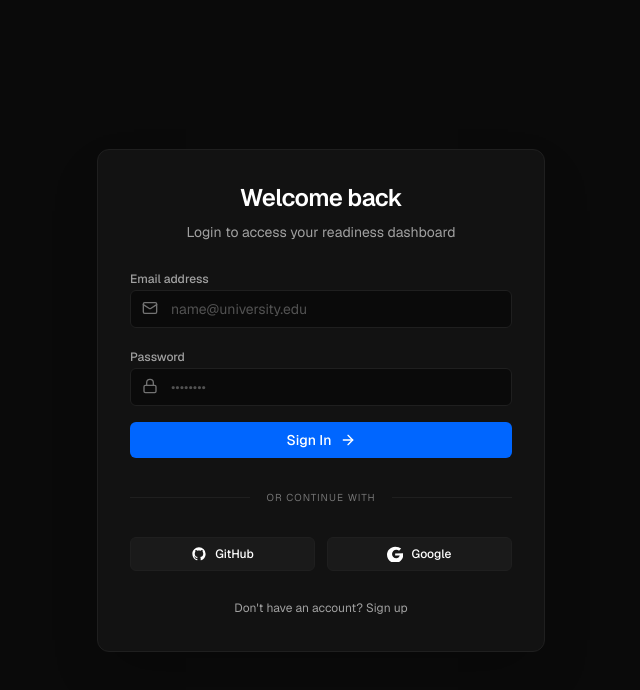
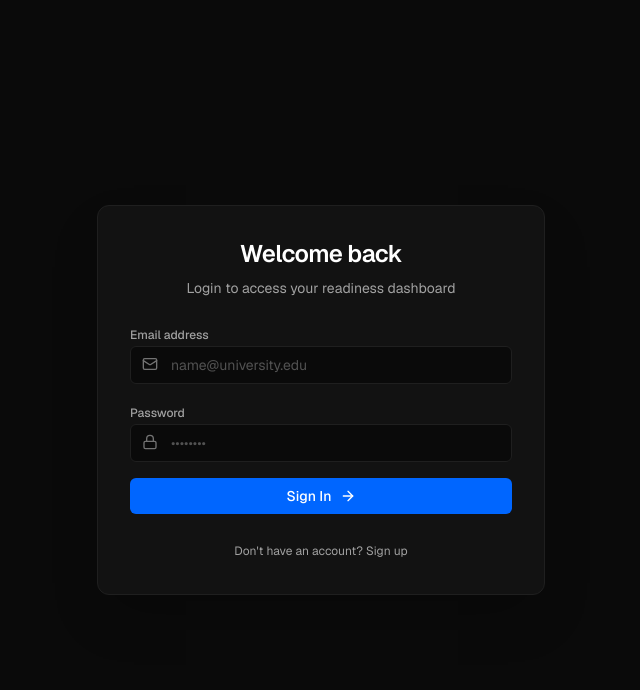
Before and after one commit to KeshavSwami04/Interview-OS, a Next.js app: page /login in a window 1280 px wide. Shown: the top 690 px of the page, without its empty margins (319-959 px from the left). Built offline with nearby package versions, Linux system fonts and the light colour scheme; no server answers.

Commit message:
feat: remove GitHub and Google OAuth buttons from login page

```diff
--- a/src/app/login/page.tsx
+++ b/src/app/login/page.tsx
@@ -59,23 +59,6 @@ function LoginForm() {
     }
   }
 
-  const handleOAuthLogin = async (provider: 'github' | 'google') => {
-    setLoading(true)
-    setErrorMessage(null)
-    try {
-      const { error } = await supabase.auth.signInWithOAuth({
-        provider,
-        options: {
-          redirectTo: `${window.location.origin}/auth/callback`,
-          scopes: provider === 'github' ? 'read:user repo' : undefined,
-        },
-      })
-      if (error) throw error
-    } catch (err: any) {
-      setErrorMessage(err.message || `Failed to sign in with ${provider}.`)
-      setLoading(false)
-    }
-  }
 
   return (
     <div className="w-full max-w-md p-8 bg-[#121212] border border-[#1F1F1F] rounded-xl shadow-2xl space-y-6">
@@ -149,36 +132,6 @@ function LoginForm() {
         </button>
       </form>
 
-      <div className="relative flex py-2 items-center justify-center">
-        <div className="flex-grow border-t border-[#1F1F1F]"></div>
-        <span className="flex-shrink mx-4 text-[10px] text-neutral-500 uppercase tracking-widest">or continue with</span>
-        <div className="flex-grow border-t border-[#1F1F1F]"></div>
-      </div>
-
-      <div className="grid grid-cols-2 gap-3">
-        <button
-          onClick={() => handleOAuthLogin('github')}
-          disabled={loading}
-          className="flex items-center justify-center gap-2 py-2 bg-[#1A1A1A] hover:bg-[#262626] border border-[#262626] text-white text-xs font-medium rounded-md cursor-pointer transition-colors"
-        >
-          <svg className="h-4 w-4" viewBox="0 0 24 24" fill="currentColor">
-            <path fillRule="evenodd" clipRule="evenodd" d="M12 2C6.477 2 2 6.477 2 12c0 4.42 2.87 8.17 6.84 9.5.5.08.66-.23.66-.5v-1.69c-2.77.6-3.36-1.34-3.36-1.34-.46-1.16-1.11-1.47-1.11-1.47-.91-.62.07-.6.07-.6 1 .07 1.53 1.03 1.53 1.03.87 1.52 2.34 1.07 2.91.83.09-.65.35-1.09.63-1.34-2.22-.25-4.55-1.11-4.55-4.92 0-1.11.38-2 1.03-2.71-.1-.25-.45-1.29.1-2.64 0 0 .84-.27 2.75 1.02.79-.22 1.65-.33 2.5-.33.85 0 1.71.11 2.5.33 1.91-1.29 2.75-1.02 2.75-1.02.55 1.35.2 2.39.1 2.64.65.71 1.03 1.6 1.03 2.71 0 3.82-2.34 4.66-4.57 4.91.36.31.69.92.69 1.85V21c0 .27.16.59.67.5C19.14 20.16 22 16.42 22 12A10 10 0 0012 2z"/>
-          </svg>
-          GitHub
-        </button>
-
-        <button
-          onClick={() => handleOAuthLogin('google')}
-          disabled={loading}
-          className="flex items-center justify-center gap-2 py-2 bg-[#1A1A1A] hover:bg-[#262626] border border-[#262626] text-white text-xs font-medium rounded-md cursor-pointer transition-colors"
-        >
-          {/* Simple custom Google logo SVG */}
-          <svg className="h-4 w-4" viewBox="0 0 24 24" fill="currentColor">
-            <path d="M12.24 10.285V14.4h6.887c-.648 2.41-2.519 4.114-5.136 4.114-3.555 0-6.444-2.89-6.444-6.443s2.89-6.443 6.444-6.443c1.558 0 2.977.56 4.086 1.488l3.18-3.18C19.336 2.063 15.98 1 12.24 1 5.48 1 0 6.48 0 13.24s5.48 12.24 12.24 12.24c6.88 0 12.24-5.48 12.24-12.24 0-.756-.08-1.503-.227-2.227l-12.013.072z"/>
-          </svg>
-          Google
-        </button>
-      </div>
 
       <div className="text-center">
         <button
```
